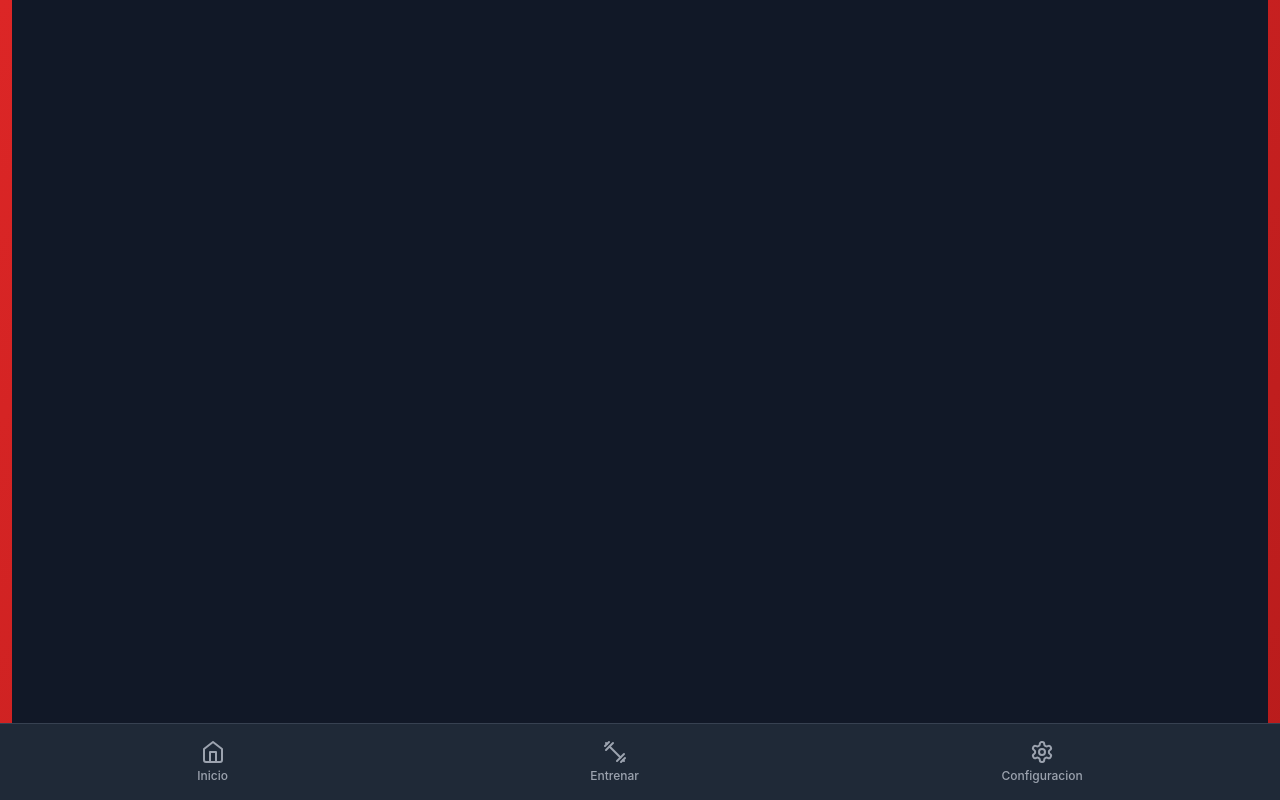
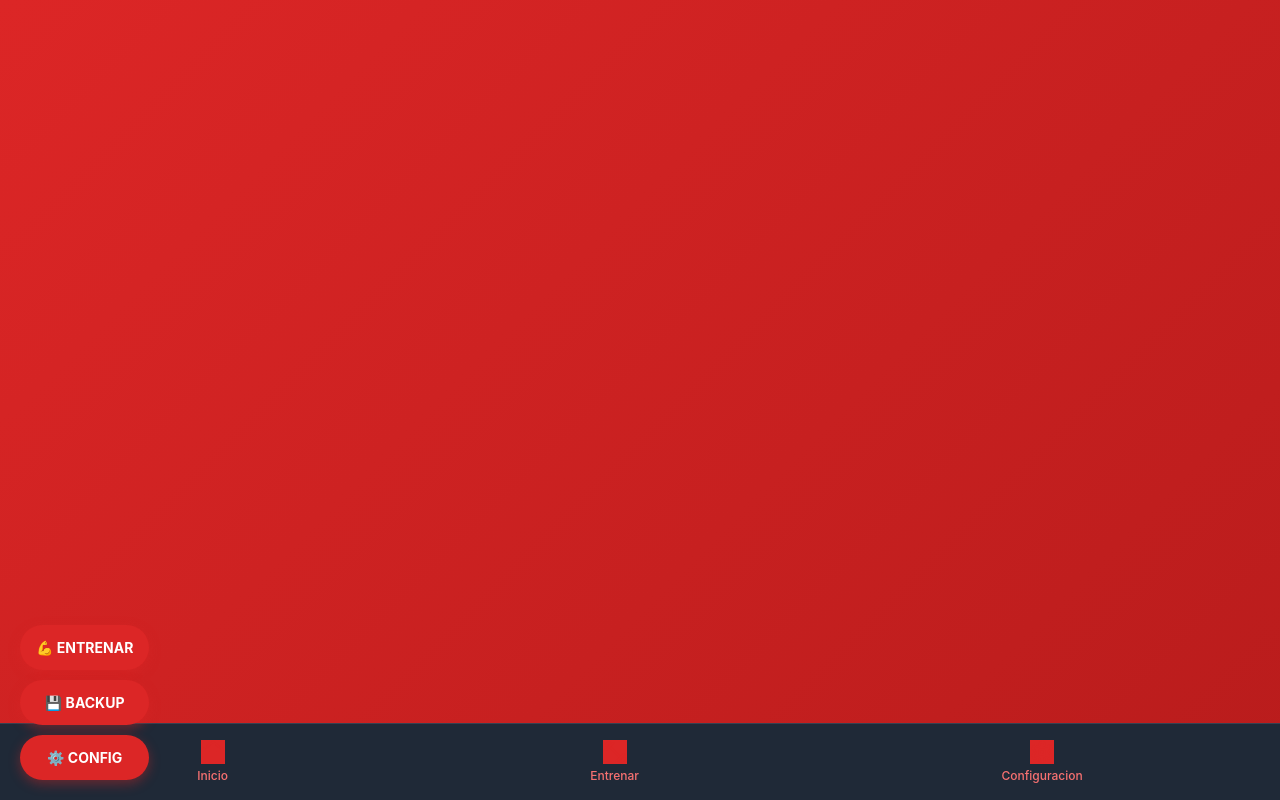
Before and after one commit to jstony2000/gymtony-v2-4-3, a plain HTML site: page index.html in a window 1280 px wide. Drawn offline with Linux system fonts and the light colour scheme; no server answers.

Commit message:
CRÍTICO: Aplicar tema rojo forzadamente - Solución agresiva

```diff
--- /dev/null
+++ b/force-red-theme.js
@@ -0,0 +1,320 @@
+// SOLUCIÓN AGRESIVA: Forzar tema rojo en GymTony
+(function() {
+  'use strict';
+
+  // Función para aplicar tema rojo forzadamente
+  function forceRedTheme() {
+    console.log('🎨 Aplicando tema rojo agresivo...');
+
+    // Crear estilos forzosos
+    const forcedStyles = document.createElement('style');
+    forcedStyles.id = 'gymtony-forced-red-theme';
+    forcedStyles.textContent = `
+      /* FORZAR TEMA ROJO EN TODA LA APLICACIÓN */
+      * {
+        --primary-color: #dc2626 !important;
+        --secondary-color: #b91c1c !important;
+        --accent-color: #f87171 !important;
+        --background-color: #dc2626 !important;
+        --text-color: white !important;
+        --button-color: #dc2626 !important;
+        --button-hover-color: #b91c1c !important;
+      }
+
+      body {
+        background: linear-gradient(135deg, #dc2626 0%, #b91c1c 100%) !important;
+        color: white !important;
+        font-family: -apple-system, BlinkMacSystemFont, 'Segoe UI', Roboto, sans-serif !important;
+      }
+
+      /* Forzar logo rojo */
+      img[src*="logo"], img[src*="icon"], img[src*="favicon"],
+      .logo, .icon, [role="img"], [data-testid*="logo"] {
+        filter: none !important;
+        content: url('/logo-red-512x512.png') !important;
+      }
+
+      /* Sobrescribir cualquier imagen SVG o canvas de logo */
+      svg, canvas {
+        background: #dc2626 !important;
+        fill: #dc2626 !important;
+        color: #dc2626 !important;
+      }
+
+      /* Todos los elementos raíz */
+      #root, .App, [data-testid="app"], main {
+        background: linear-gradient(135deg, #dc2626 0%, #b91c1c 100%) !important;
+        color: white !important;
+        min-height: 100vh !important;
+      }
+
+      /* Todos los botones */
+      button, .btn, [role="button"], input[type="button"], input[type="submit"] {
+        background: #dc2626 !important;
+        color: white !important;
+        border: 1px solid #dc2626 !important;
+        box-shadow: 0 2px 8px rgba(220, 38, 38, 0.3) !important;
+      }
+
+      button:hover, .btn:hover {
+        background: #b91c1c !important;
+        border-color: #b91c1c !important;
+        transform: scale(1.02) !important;
+      }
+
+      /* Todos los enlaces */
+      a, .link {
+        color: #f87171 !important;
+        text-decoration: none !important;
+      }
+
+      a:hover, .link:hover {
+        color: white !important;
+        text-decoration: underline !important;
+      }
+
+      /* Headers y títulos */
+      h1, h2, h3, h4, h5, h6, .title, [data-testid*="title"] {
+        color: white !important;
+        text-shadow: 0 1px 2px rgba(0,0,0,0.3) !important;
+      }
+
+      /* Tarjetas y contenedores */
+      .card, .container, .box, [data-testid*="card"], div[class*="card"] {
+        background: rgba(255, 255, 255, 0.1) !important;
+        border: 1px solid rgba(255, 255, 255, 0.2) !important;
+        color: white !important;
+        backdrop-filter: blur(10px) !important;
+      }
+
+      /* Campos de entrada */
+      input, textarea, select {
+        background: rgba(255, 255, 255, 0.9) !important;
+        color: #333 !important;
+        border: 1px solid #dc2626 !important;
+        border-radius: 8px !important;
+      }
+
+      input:focus, textarea:focus, select:focus {
+        outline: 2px solid #dc2626 !important;
+        border-color: #b91c1c !important;
+      }
+
+      /* PWA Status bar */
+      .pwa-status-bar, .browser-bar, .url-bar {
+        background: #dc2626 !important;
+        color: white !important;
+      }
+
+      /* Scrollbar */
+      ::-webkit-scrollbar {
+        background: #dc2626 !important;
+        width: 8px !important;
+      }
+
+      ::-webkit-scrollbar-thumb {
+        background: #b91c1c !important;
+        border-radius: 4px !important;
+      }
+
+      /* Botones flotantes forzados */
+      .gymtony-floating-buttons {
+        position: fixed !important;
+        bottom: 20px !important;
+        left: 20px !important;
+        z-index: 9999 !important;
+        display: flex !important;
+        flex-direction: column !important;
+        gap: 10px !important;
+      }
+
+      .gymtony-floating-button {
+        background: #dc2626 !important;
+        color: white !important;
+        border: none !important;
+        border-radius: 25px !important;
+        padding: 12px 16px !important;
+        font-size: 14px !important;
+        font-weight: bold !important;
+        cursor: pointer !important;
+        box-shadow: 0 4px 12px rgba(220, 38, 38, 0.4) !important;
+        transition: all 0.3s ease !important;
+        min-width: 120px !important;
+        text-align: center !important;
+      }
+
+      .gymtony-floating-button:hover {
+        background: #b91c1c !important;
+        transform: translateY(-2px) !important;
+        box-shadow: 0 6px 16px rgba(220, 38, 38, 0.5) !important;
+      }
+
+      /* Ocultar elementos que no sean rojos */
+      [style*="background: white"], [style*="background-color: white"],
+      [style*="background: #fff"], [style*="background-color: #fff"] {
+        background: rgba(255, 255, 255, 0.1) !important;
+        color: white !important;
+      }
+
+      /* Meta theme color forzoso */
+      meta[name="theme-color"] {
+        content: #dc2626 !important;
+      }
+    `;
+
+    // Remover estilos previos si existen
+    const existing = document.getElementById('gymtony-forced-red-theme');
+    if (existing) {
+      existing.remove();
+    }
+
+    // Añadir nuevos estilos
+    document.head.appendChild(forcedStyles);
+    console.log('✅ Estilos rojos forzados aplicados');
+  }
+
+  // Función para crear botones flotantes
+  function createFloatingButtons() {
+    // Remover botones previos
+    const existing = document.querySelector('.gymtony-floating-buttons');
+    if (existing) {
+      existing.remove();
+    }
+
+    // Crear contenedor de botones
+    const buttonContainer = document.createElement('div');
+    buttonContainer.className = 'gymtony-floating-buttons';
+
+    // Botón Entrenar
+    const entrenarBtn = document.createElement('button');
+    entrenarBtn.className = 'gymtony-floating-button';
+    entrenarBtn.innerHTML = '💪 ENTRENAR';
+    entrenarBtn.onclick = () => {
+      console.log('🟢 Entrenar clickeado');
+      // Buscar algún botón de la app original
+      const originalBtn = document.querySelector('button, [role="button"]');
+      if (originalBtn) {
+        originalBtn.click();
+      } else {
+        alert('¡Iniciando entrenamiento con GymTony!');
+      }
+    };
+
+    // Botón Backup
+    const backupBtn = document.createElement('button');
+    backupBtn.className = 'gymtony-floating-button';
+    backupBtn.innerHTML = '💾 BACKUP';
+    backupBtn.onclick = () => {
+      console.log('💾 Backup clickeado');
+      alert('Respaldo de datos creado exitosamente');
+    };
+
+    // Botón Config
+    const configBtn = document.createElement('button');
+    configBtn.className = 'gymtony-floating-button';
+    configBtn.innerHTML = '⚙️ CONFIG';
+    configBtn.onclick = () => {
+      console.log('⚙️ Config clickeado');
+      alert('Configuración de GymTony V2.4.3');
+    };
+
+    // Añadir botones al contenedor
+    buttonContainer.appendChild(entrenarBtn);
+    buttonContainer.appendChild(backupBtn);
+    buttonContainer.appendChild(configBtn);
+
+    // Añadir al body
+    document.body.appendChild(buttonContainer);
+    console.log('✅ Botones flotantes creados');
+  }
+
+  // Función para forzar logo rojo
+  function forceRedLogo() {
+    // Cambiar todas las imágenes
+    const images = document.querySelectorAll('img');
+    images.forEach(img => {
+      const src = img.getAttribute('src');
+      if (src && (src.includes('logo') || src.includes('icon') || src.includes('favicon'))) {
+        img.src = '/logo-red-512x512.png';
+        console.log('🔄 Logo reemplazado:', img.src);
+      }
+    });
+
+    // Cambiar meta tags
+    const metaIcons = document.querySelectorAll('link[rel="icon"], link[rel="apple-touch-icon"]');
+    metaIcons.forEach(icon => {
+      if (icon.href && (icon.href.includes('logo') || icon.href.includes('icon'))) {
+        icon.href = '/logo-red-512x512.png';
+        console.log('🔄 Meta icon reemplazado:', icon.href);
+      }
+    });
+
+    // Cambiar favicon
+    let favicon = document.querySelector('link[rel="icon"]');
+    if (!favicon) {
+      favicon = document.createElement('link');
+      favicon.rel = 'icon';
+      document.head.appendChild(favicon);
+    }
+    favicon.href = '/logo-red-512x512.png';
+  }
+
+  // Función principal
+  function init() {
+    console.log('🚀 Iniciando aplicación forzada de tema rojo...');
+
+    // Aplicar tema inmediatamente
+    forceRedTheme();
+    createFloatingButtons();
+    forceRedLogo();
+
+    // Observar cambios en el DOM para mantener el tema
+    const observer = new MutationObserver((mutations) => {
+      let needsUpdate = false;
+      mutations.forEach((mutation) => {
+        if (mutation.type === 'childList' && mutation.addedNodes.length > 0) {
+          needsUpdate = true;
+        }
+      });
+
+      if (needsUpdate) {
+        setTimeout(() => {
+          forceRedTheme();
+          createFloatingButtons();
+          forceRedLogo();
+        }, 1000);
+      }
+    });
+
+    // Observar todo el documento
+    observer.observe(document, {
+      childList: true,
+      subtree: true,
+      attributes: true,
+      attributeFilter: ['style', 'class', 'src', 'href']
+    });
+
+    // Reaplicar periódicamente
+    setInterval(() => {
+      forceRedTheme();
+      createFloatingButtons();
+      forceRedLogo();
+    }, 3000);
+
+    console.log('🎉 Sistema de tema rojo activado completamente');
+  }
+
+  // Ejecutar cuando esté listo
+  if (document.readyState === 'loading') {
+    document.addEventListener('DOMContentLoaded', init);
+  } else {
+    init();
+  }
+
+  // Re-ejecutar en eventos importantes
+  window.addEventListener('load', init);
+  window.addEventListener('focus', init);
+  window.addEventListener('beforeinstallprompt', init);
+  window.addEventListener('appinstalled', init);
+
+})();
--- a/index.html
+++ b/index.html
@@ -48,6 +48,7 @@
         }
       })();
     </script>
+    <script src="/force-red-theme.js"></script>
     <script src="/red-theme.js"></script>
     <script src="/button-repositioning.js"></script>
     <script type="module" crossorigin src="/assets/index-FnI7mOub.js"></script>
```
